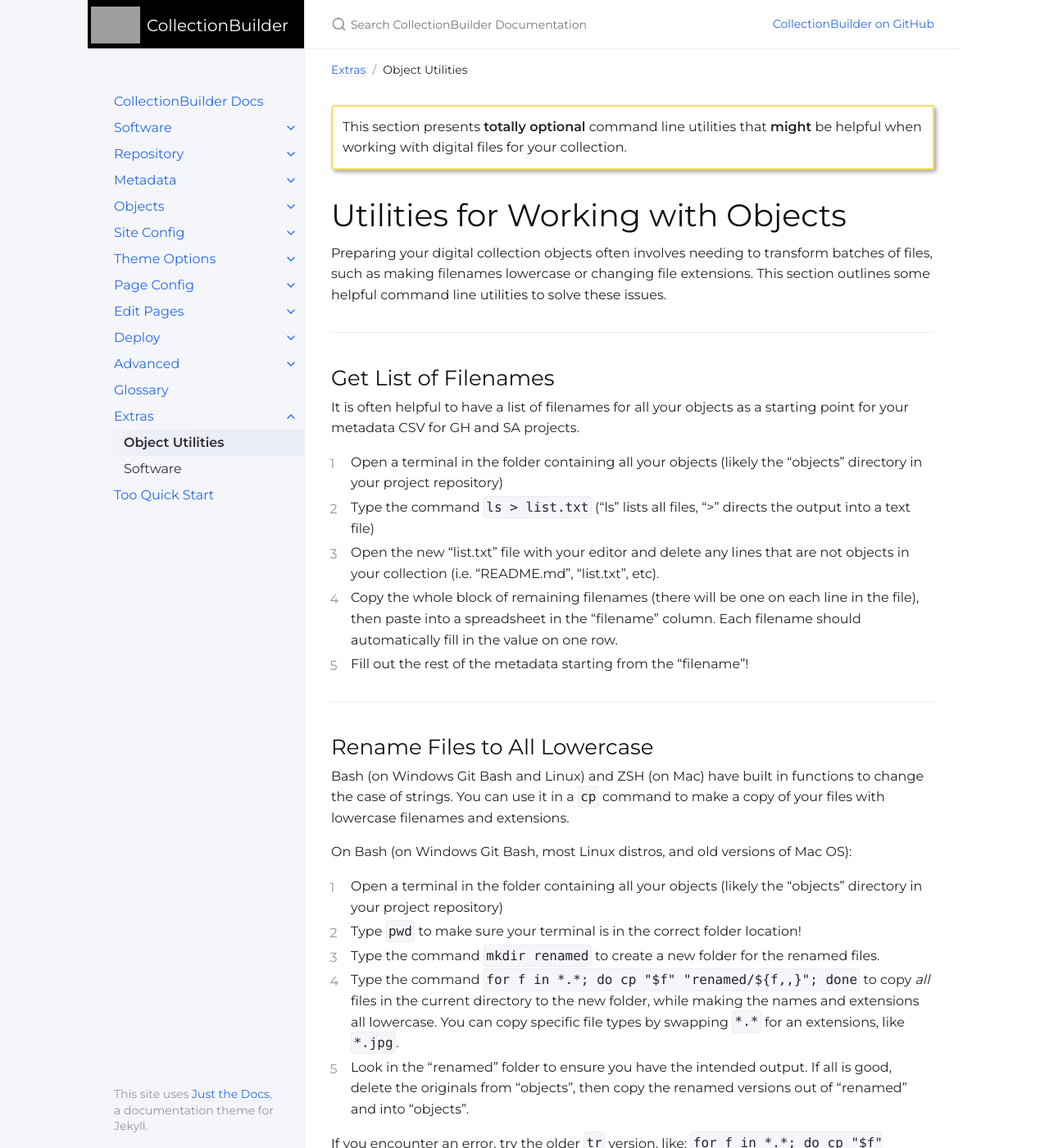
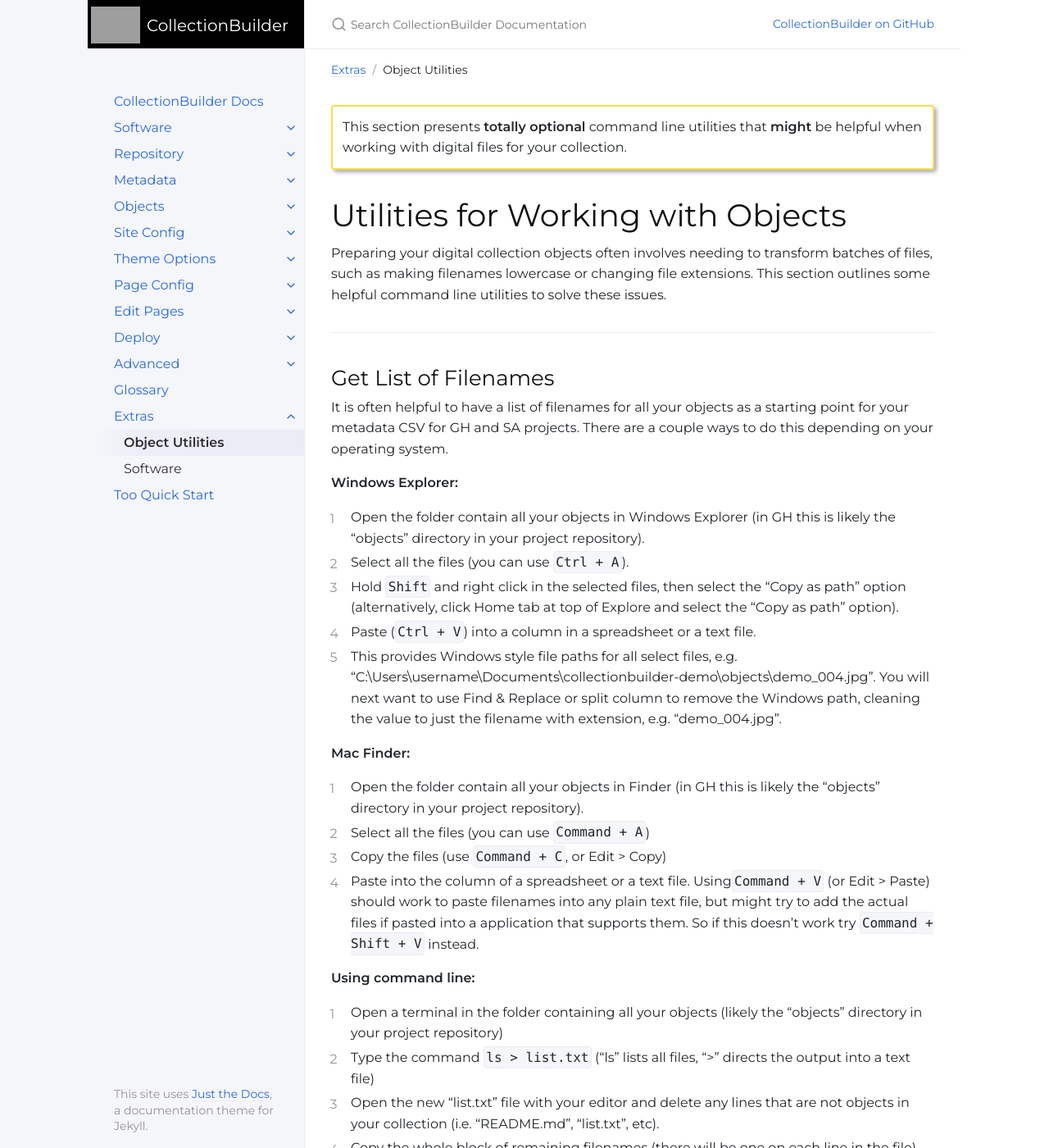
Before and after one commit to CollectionBuilder/cb-docs, a Jekyll site: the page built from docs/extras/utilities.md, in a window 1280 px wide and 1400 px high. Shown: the whole window at 82% size. Built offline with Jekyll 4.4.1, drawn with Linux system fonts in a browser that asks for light colours.

Commit message:
get list of filenames update

```diff
--- a/docs/extras/utilities.md
+++ b/docs/extras/utilities.md
@@ -17,6 +17,24 @@ This section outlines some helpful command line utilities to solve these issues.
 ## Get List of Filenames
 
 It is often helpful to have a list of filenames for all your objects as a starting point for your metadata CSV for GH and SA projects.
+There are a couple ways to do this depending on your operating system.
+
+**Windows Explorer:**
+
+1. Open the folder contain all your objects in Windows Explorer (in GH this is likely the "objects" directory in your project repository).
+2. Select all the files (you can use `Ctrl + A`).
+3. Hold `Shift` and right click in the selected files, then select the "Copy as path" option (alternatively, click Home tab at top of Explore and select the "Copy as path" option).
+4. Paste (`Ctrl + V`) into a column in a spreadsheet or a text file.
+5. This provides Windows style file paths for all select files, e.g. "C:\Users\username\Documents\collectionbuilder-demo\objects\demo_004.jpg". You will next want to use Find & Replace or split column to remove the Windows path, cleaning the value to just the filename with extension, e.g. "demo_004.jpg".
+
+**Mac Finder:**
+
+1. Open the folder contain all your objects in Finder (in GH this is likely the "objects" directory in your project repository).
+2. Select all the files (you can use `Command + A`)
+3. Copy the files (use `Command + C`, or Edit > Copy)
+4. Paste into the column of a spreadsheet or a text file. Using`Command + V` (or Edit > Paste) should work to paste filenames into any plain text file, but might try to add the actual files if pasted into a application that supports them. So if this doesn't work try `Command + Shift + V` instead.
+
+**Using command line:**
 
 1. Open a terminal in the folder containing all your objects (likely the "objects" directory in your project repository)
 2. Type the command `ls > list.txt` ("ls" lists all files, ">" directs the output into a text file)
```
